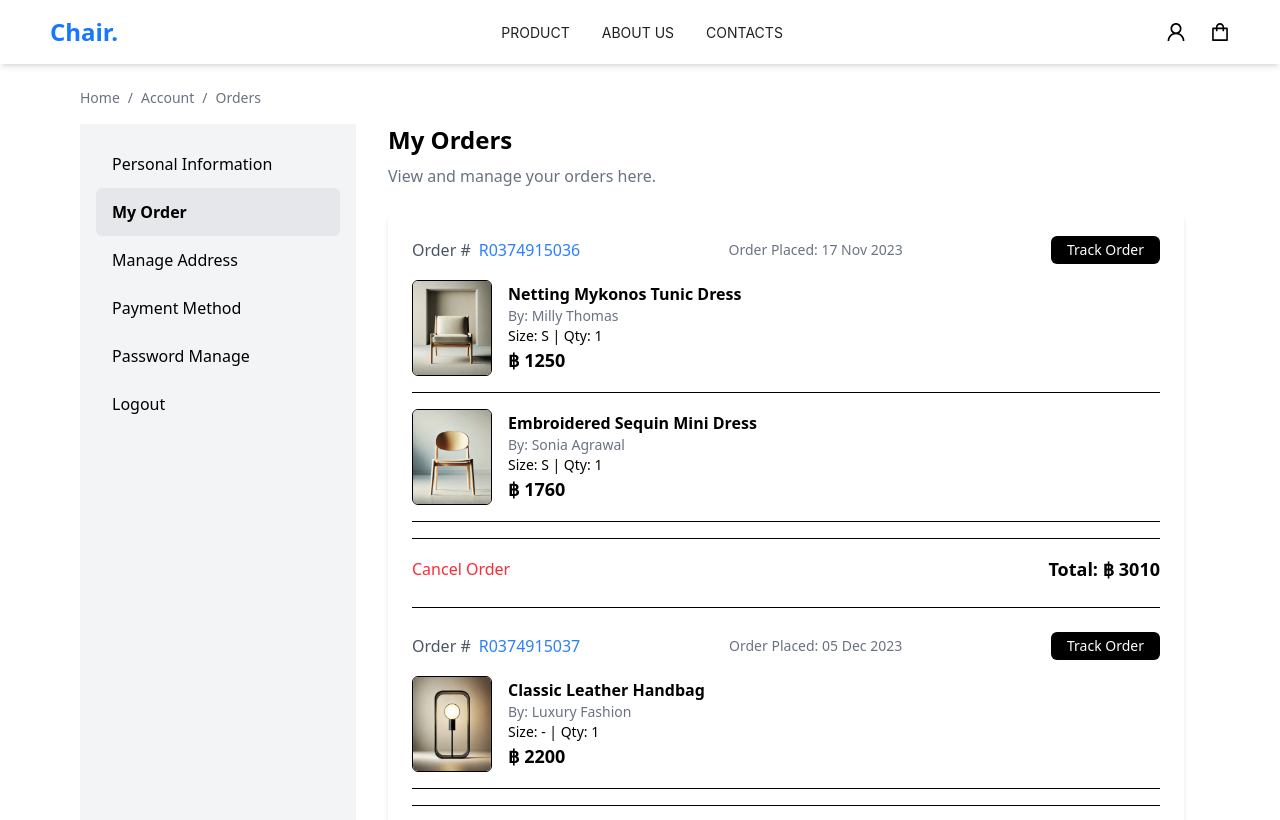
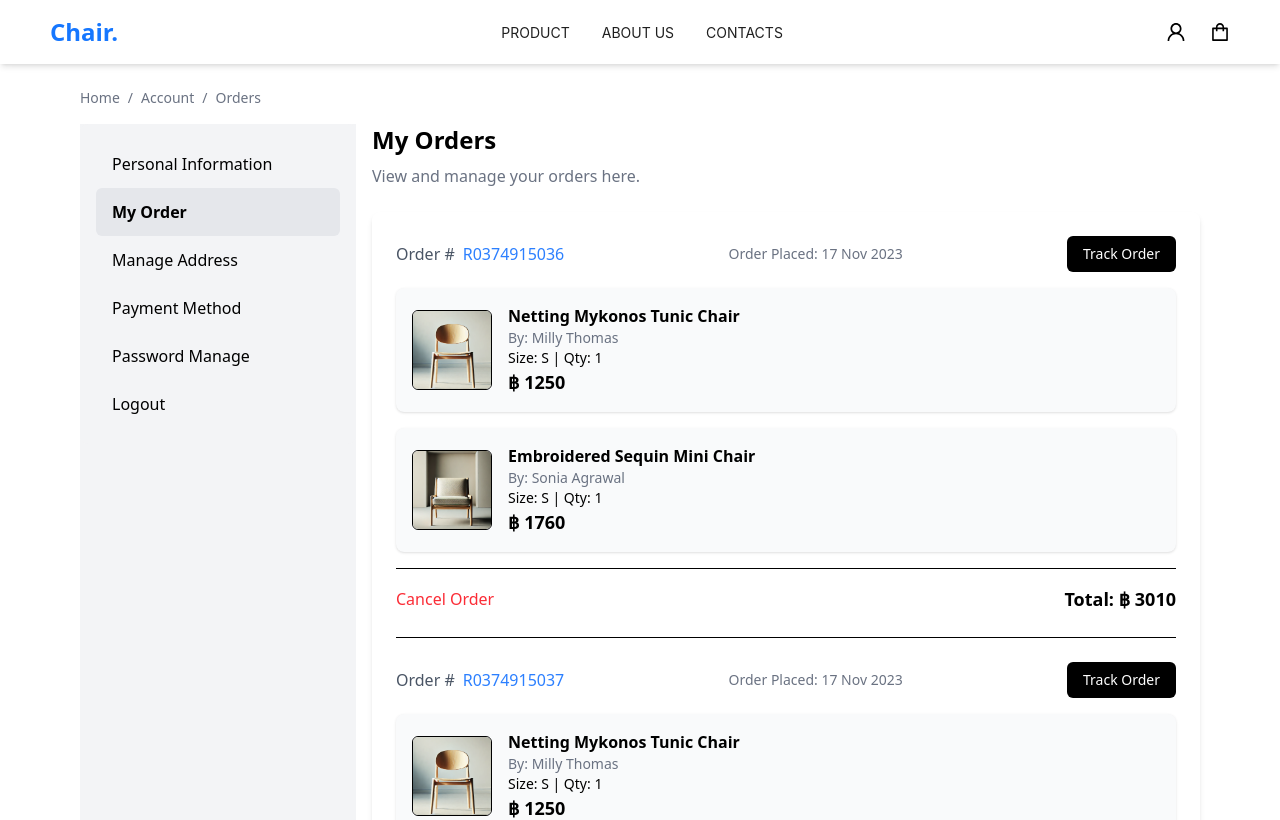
Before and after one commit to chonlapat323/myshop-frontend, a Next.js app: page /account/orders in a window 1280 px wide. Shown: the top 820 px of the page. Built offline with nearby package versions, Linux system fonts and the light colour scheme; what @ant-design/nextjs-registry would draw is missing.

Commit message:
fix ui order component

```diff
--- a/app/(components)/(MyAccount)/account/orders/page.tsx
+++ b/app/(components)/(MyAccount)/account/orders/page.tsx
@@ -30,43 +30,54 @@ const orders: Order[] = [
     orderItems: [
       {
         id: "1",
-        productName: "Netting Mykonos Tunic Dress",
+        productName: "Netting Mykonos Tunic Chair",
         seller: "Milly Thomas",
         size: "S",
         quantity: 1,
         price: 1250,
         status: "In Transit",
         deliveryDate: "24 December 2023",
-        image: "/images/products/armchair.jpg",
+        image: "/images/products/chair.jpg",
       },
       {
         id: "2",
-        productName: "Embroidered Sequin Mini Dress",
+        productName: "Embroidered Sequin Mini Chair",
         seller: "Sonia Agrawal",
         size: "S",
         quantity: 1,
         price: 1760,
         status: "In Transit",
         deliveryDate: "24 December 2023",
-        image: "/images/products/chair.jpg",
+        image: "/images/products/armchair.jpg",
       },
     ],
   },
   {
     orderId: "R0374915037",
-    orderDate: "05 Dec 2023",
-    totalAmount: 2200,
+    orderDate: "17 Nov 2023",
+    totalAmount: 3010,
     orderItems: [
       {
-        id: "3",
-        productName: "Classic Leather Handbag",
-        seller: "Luxury Fashion",
-        size: "-",
+        id: "1",
+        productName: "Netting Mykonos Tunic Chair",
+        seller: "Milly Thomas",
+        size: "S",
         quantity: 1,
-        price: 2200,
-        status: "Delivered",
-        deliveryDate: "10 December 2023",
-        image: "/images/products/lamp.jpg",
+        price: 1250,
+        status: "In Transit",
+        deliveryDate: "24 December 2023",
+        image: "/images/products/chair.jpg",
+      },
+      {
+        id: "2",
+        productName: "Embroidered Sequin Mini Chair",
+        seller: "Sonia Agrawal",
+        size: "S",
+        quantity: 1,
+        price: 1760,
+        status: "In Transit",
+        deliveryDate: "24 December 2023",
+        image: "/images/products/armchair.jpg",
       },
     ],
   },
@@ -74,7 +85,7 @@ const orders: Order[] = [
 
 export default function MyOrders() {
   return (
-    <section className="mx-auto px-4 md:py-0 py-8">
+    <section className="max-w-6xl mx-auto  md:py-0 py-4">
       {/* ✅ Header */}
       <h2 className="text-2xl font-bold mb-2">My Orders</h2>
       <p className="text-gray-500 mb-6">View and manage your orders here.</p>
@@ -99,21 +110,22 @@ export default function MyOrders() {
               <p className="text-sm text-gray-500">
                 Order Placed: {order.orderDate}
               </p>
-              <button className="bg-black text-white px-4 py-1 rounded-md text-sm cursor-pointer hover:bg-gray-800">
+              <button className="bg-black text-white px-4 py-2 rounded-md text-sm cursor-pointer hover:bg-gray-800 transition-all">
                 Track Order
               </button>
             </div>
 
             {/* ✅ Order Items */}
-            {order.orderItems.map((item) => (
+            <div className="mt-4 space-y-4">
+              {order.orderItems.map((item, index) => (
                 <div
                   key={item.id}
-                className="flex flex-col sm:flex-row sm:items-center gap-4 mt-4 border-b pb-4 last:border-none"
+                  className="flex flex-col sm:flex-row sm:items-center gap-4 p-4 bg-gray-50 rounded-lg shadow-sm"
                 >
                   <img
                     src={item.image}
                     alt={item.productName}
-                  className="w-20 h-24 object-cover border rounded-md cursor-pointer hover:opacity-80"
+                    className="w-20 h-20 object-cover rounded-md border cursor-pointer hover:opacity-80 transition"
                   />
                   <div className="flex-1">
                     <h3 className="font-semibold">{item.productName}</h3>
@@ -122,14 +134,17 @@ export default function MyOrders() {
                       Size: <span className="font-medium">{item.size}</span> |
                       Qty: <span className="font-medium">{item.quantity}</span>
                     </p>
-                  <p className="text-lg font-semibold">฿ {item.price}</p>
+                    <p className="text-lg font-semibold text-black">
+                      ฿ {item.price}
+                    </p>
                   </div>
                 </div>
               ))}
+            </div>
 
             {/* ✅ Order Summary */}
-            <div className="flex flex-col sm:flex-row sm:items-center sm:justify-between border-t pt-4 mt-4">
-              <button className="text-red-500 font-medium hover:underline cursor-pointer">
+            <div className="flex flex-col sm:flex-row sm:items-center sm:justify-between border-t pt-4 mt-4 gap-2">
+              <button className="text-red-500 font-medium hover:underline cursor-pointer sm:mr-auto">
                 Cancel Order
               </button>
               <span className="text-lg font-bold">
```
Lines whose indentation alone changed are shown as unchanged.
